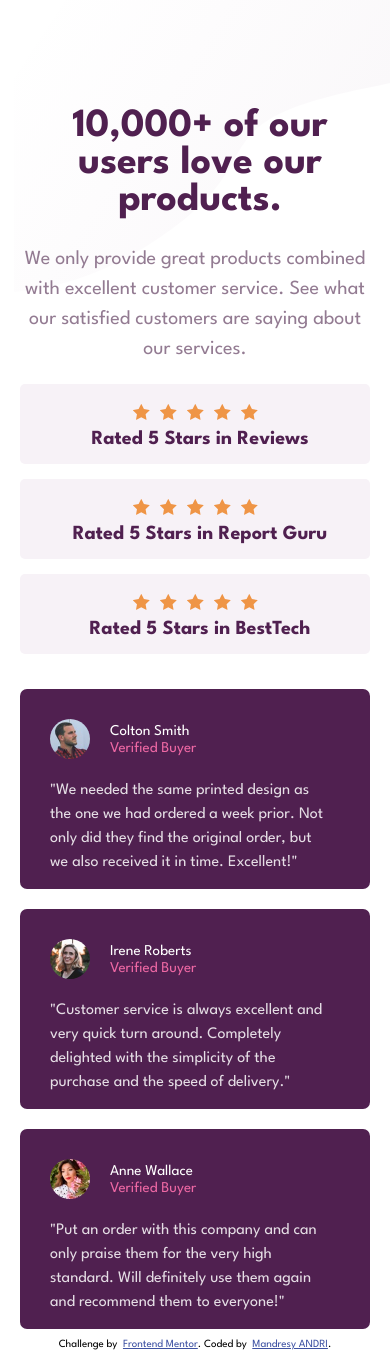
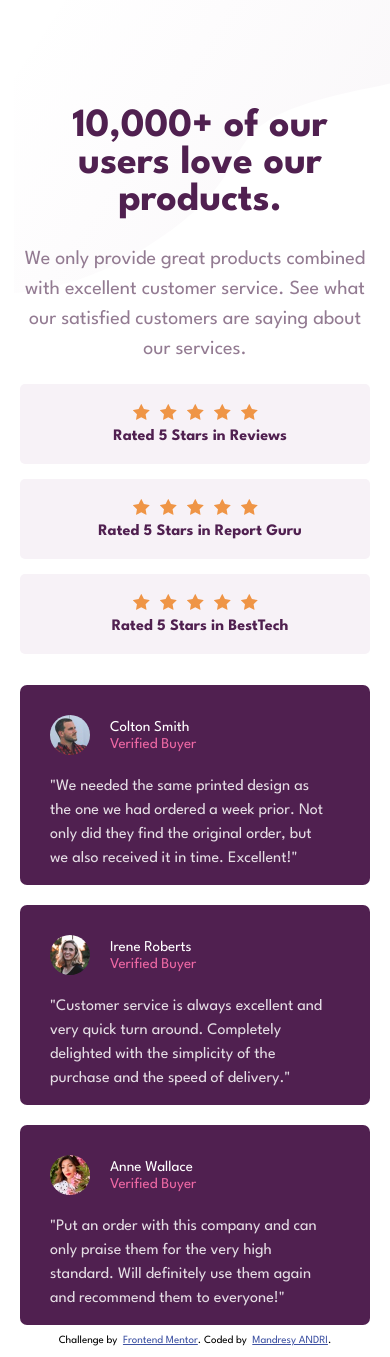
Before and after one commit to mandresyandri/social-proof-section, a React (Create React App) app: page / in a window 390 px wide. Built offline with nearby package versions, Linux system fonts and the light colour scheme.

Commit message:
Update: README.md

```diff
--- a/src/index.css
+++ b/src/index.css
@@ -191,7 +191,7 @@ p {
 
   .text-content{
     text-align: center;
-    font-size: 20px;
+    font-size: 16px;
   }
 
   p {
@@ -203,7 +203,7 @@ p {
   }
 
   .bottom-flex-part {
-    margin-top: 20px;
+    margin-top: 16px;
   }
 
   .third {
```
Also changed, not shown: 1 other file (tests, documents, lock files or other folders).
